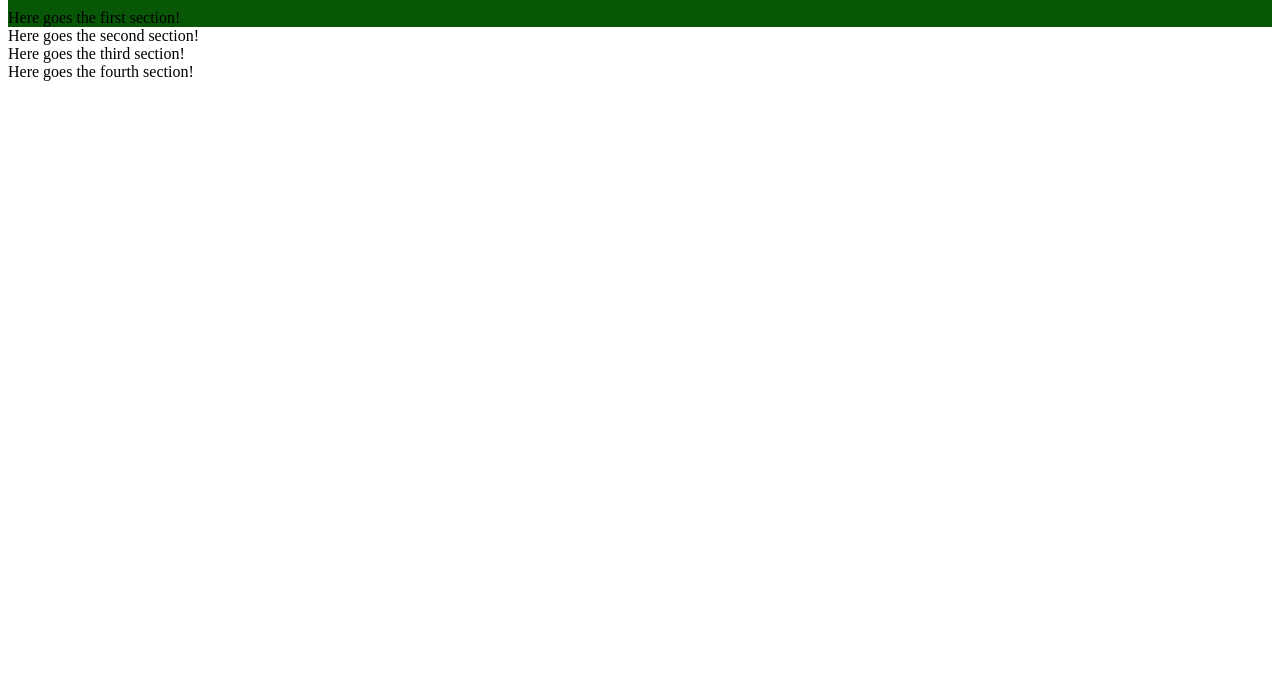
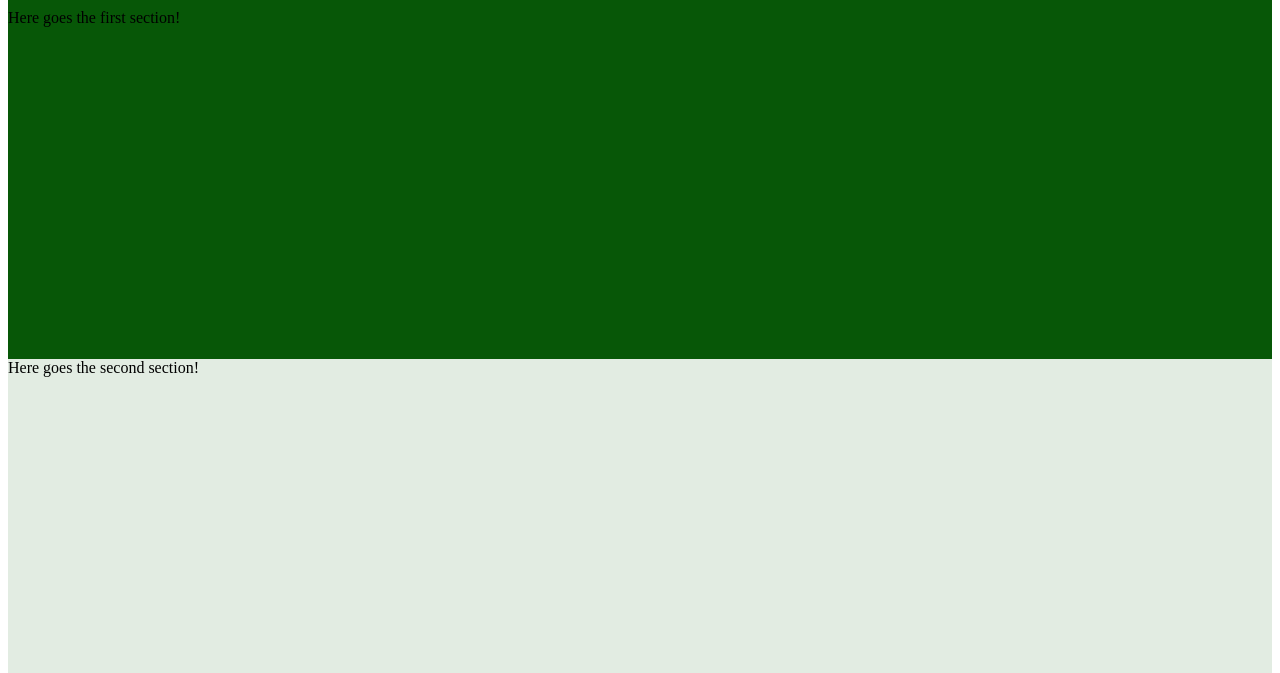
Before and after one commit to tomyyn/TOP-Landing-Page, a plain HTML site: page index.html in a window 1280 px wide. Shown: the part 72-745 px from the top of the page. Drawn offline with Linux system fonts and the light colour scheme.

Commit message:
Align content

```diff
--- a/styles.css
+++ b/styles.css
@@ -38,11 +38,33 @@ body{
 
 
 .content{
+    display: flex;
+    flex-direction: column;
     flex-grow: 1;
 }
 
+.sec1{
+    flex-grow: 1;
+    height: 350px;
+}
 
+.sec2{
+    background-color: rgb(226, 236, 226);
+    flex: 1 1 auto;
+    height: 500px;
+}
 
+.sec3{
+    background-color: rgb(176, 238, 157);
+    flex: 1 1 auto;
+    height: 400px;
+}
+
+.sec4{
+    background-color: ivory;
+    flex: 1 1 auto;
+    height: 300px;
+}
 
 .footer{
     display: flex;
@@ -50,4 +72,5 @@ body{
     justify-content: center;
     color: ivory;
     height: 60px;
+    padding: 30px;
 }
```
